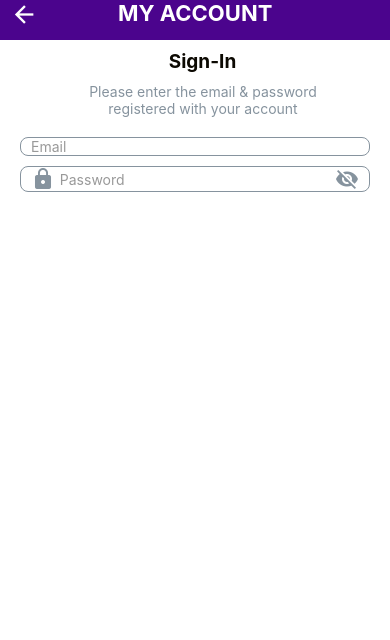
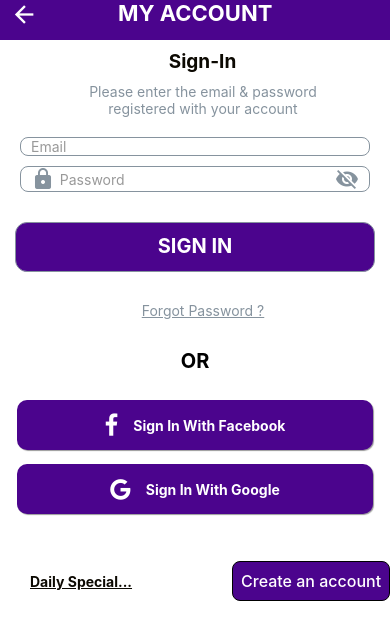
Before and after one commit to T3sultan/HomeDeliveryFood_RN, a React Native app: screen / in a window 390 px wide. Shown: the top 640 px of the page. Built offline with nearby package versions, Linux system fonts and the light colour scheme.

Commit message:
sign in screen

```diff
--- a/App.js
+++ b/App.js
@@ -17,7 +17,6 @@ const App = () => {
     </View>
   )
 }
-
 export default App
 
 const styles = StyleSheet.create({
--- a/package.json
+++ b/package.json
@@ -15,6 +15,7 @@
     "react-native-animatable": "1.3.3",
     "react-native-elements": "3.4.2",
     "react-native-safe-area-context": "3.3.0",
+    "react-native-swiper": "1.6.0",
     "react-native-vector-icons": "8.1.0"
   },
   "devDependencies": {
--- a/src/global/styles.js
+++ b/src/global/styles.js
@@ -1,19 +1,60 @@
-export const colors={
+export const colors = {
 
-    buttons:"#4B048D",
-    grey1:"#34484d",
-    grey2:"#5e6977",
-    grey3:"#86939e",
-    grey4:"#bdc6cf",
-    grey5:"#e1e8ee",
-    CardComment:"#86939e",
-    cardbackground:"white",
-    statusbar:"#4B048D",
-    headerText:"white",
-    yellow:"#F9A704",
-    black:"#0C0902"
+    buttons: "#4B048D",
+    grey1: "#34484d",
+    grey2: "#5e6977",
+    grey3: "#86939e",
+    grey4: "#bdc6cf",
+    grey5: "#e1e8ee",
+    CardComment: "#86939e",
+    cardbackground: "white",
+    statusbar: "#4B048D",
+    headerText: "white",
+    yellow: "#F9A704",
+    black: "#0C0902",
+    red:"#F91C06",
+
 }
 
-export const parameters={
-    headHeight:40,
+export const parameters = {
+    headHeight: 40,
+
+
+    styleButton: {
+        backgroundColor:colors.statusbar,
+        alignContent: "center",
+        justifyConten: "center",
+        borderRadius: 12,
+        borderWidth: 1,
+        borderColor: colors.grey3,
+        height: 50,
+
+    },
+    buttonTitle: {
+        color: colors.headerText,
+        fontSize: 20,
+        fontWeight: "bold",
+        alignItems: "center",
+        marginTop: -3,
+    },
+    createButton:{
+        backgroundColor:colors.statusbar,
+        alignContent:"center",
+        justifyConten:"center",
+        borderColor:"black",
+        borderWidth:1,
+        height: 40,
+        borderRadius:8
+
+    },
+    createButtonTitle:{
+        color: colors.headerText,
+        fontSize:16,
+        fontWeight:"500",
+       alignItems:"center",
+
+
+
+
+    }
 }
--- a/src/screens/authScreens/SignInScreen.js
+++ b/src/screens/authScreens/SignInScreen.js
@@ -1,9 +1,9 @@
 import React, { useState, useRef } from 'react'
 import { StyleSheet, Text, TextInput, View } from 'react-native'
 import Hearder from '../../components/Hearder';
-import { colors } from '../../global/styles';
+import { colors, parameters } from '../../global/styles';
 import * as Animatable from 'react-native-animatable';
-import { Icon } from 'react-native-elements';
+import { Icon, Button, SocialIcon } from 'react-native-elements';
 
 
 const SignInScreen = () => {
@@ -87,14 +87,62 @@ const SignInScreen = () => {
                 </View>
 
             </View>
+            <View style={{ marginHorizontal: 15, marginVertical: 30 }}>
+                <Button
+                    title='SIGN IN'
+                    buttonStyle={parameters.styleButton}
+                    titleStyle={parameters.buttonTitle}
+
+                />
+            </View>
+            <View style={{ alignItems: "center" }}>
+                <Text style={{ ...styles.paragraphText, textDecorationLine: "underline" }}>Forgot Password ?</Text>
+            </View>
+            <View style={{ alignItems: "center", marginTop: 30 }}>
+                <Text style={{ fontSize: 20, fontWeight: "bold" }}>OR</Text>
+            </View>
+            <View style={{ marginHorizontal: 10, marginTop: 20 }}>
+                <SocialIcon
+                    title="Sign In With Facebook"
+                    button
+                    type="facebook" s
+                    style={styles.SocialIcon}
+                    onPress={() => { }}
+                />
+            </View>
+
+            <View style={{ marginHorizontal: 10, marginTop: 0 }}>
+                <SocialIcon
+                    title="Sign In With Google"
+                    button
+                    type="google"
+                    style={styles.SocialIcon}
+                    onPress={() => { }}
+                />
+            </View>
+
+            <View style={{ flexDirection: 'row', marginTop: 40,alignItems:"center" }}>
+                <View style={{ marginHorizontal:30 }}>
+                    <Text style={{ color: colors.black, fontWeight: "bold", textDecorationLine: "underline", }}>Daily Special...</Text>
+                </View>
+                <View style={{ marginHorizontal: 70 }}>
+                    <Button
+                        title="Create an account"
+                        buttonStyle={parameters.createButton}
+                        titleStyle={parameters.createButtonTitle}
+
+                    />
+                </View>
 
 
+            </View>
 
         </View>
     )
 }
 
 export default SignInScreen;
+
 
 const styles = StyleSheet.create({
     container: {
@@ -138,5 +186,11 @@ const styles = StyleSheet.create({
 
 
     },
+    SocialIcon: {
+        borderRadius: 10,
+        height: 50,
+        backgroundColor:colors.statusbar
+
+    }
 
 })
```
Also changed, not shown: 2 other files (tests, documents, lock files or other folders).
